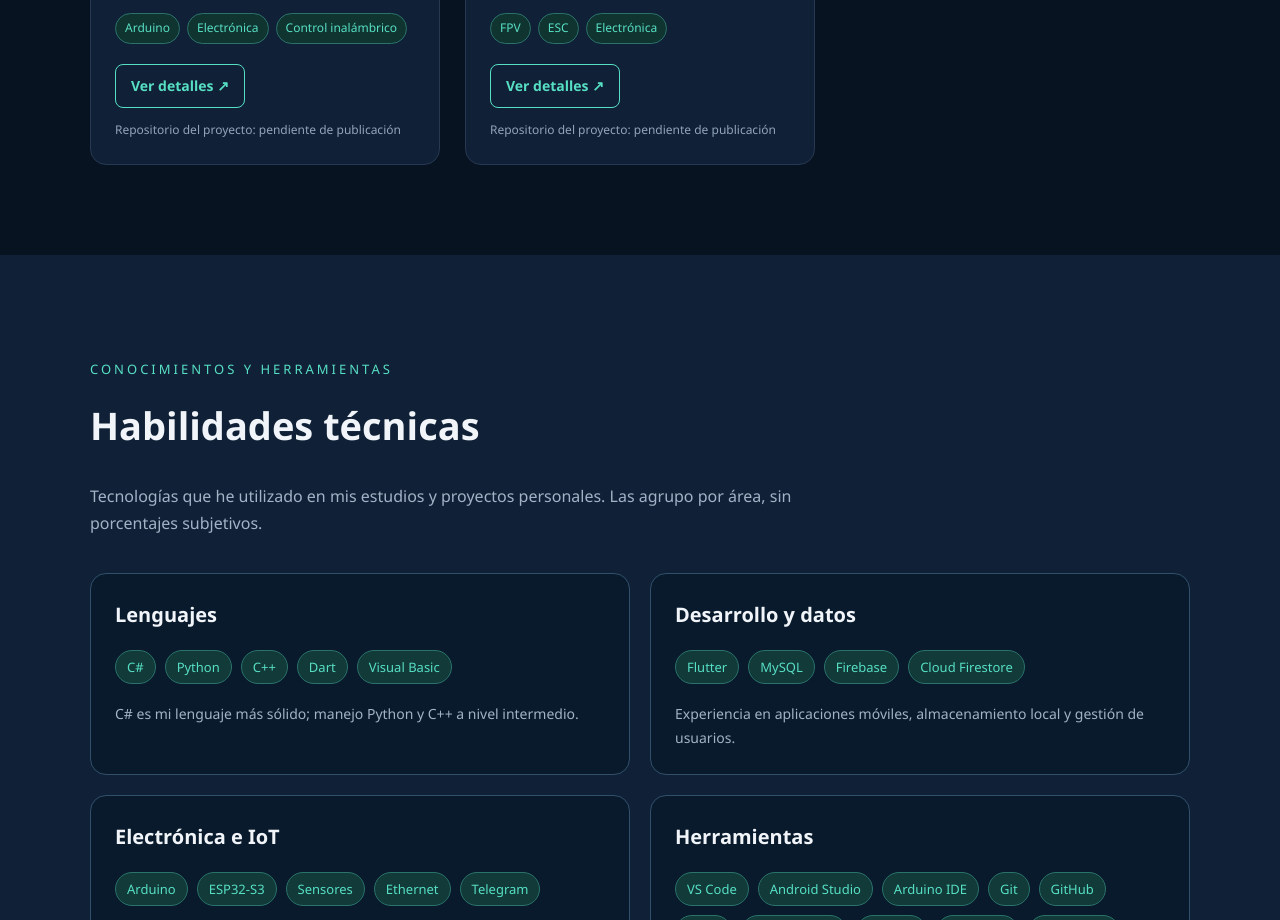
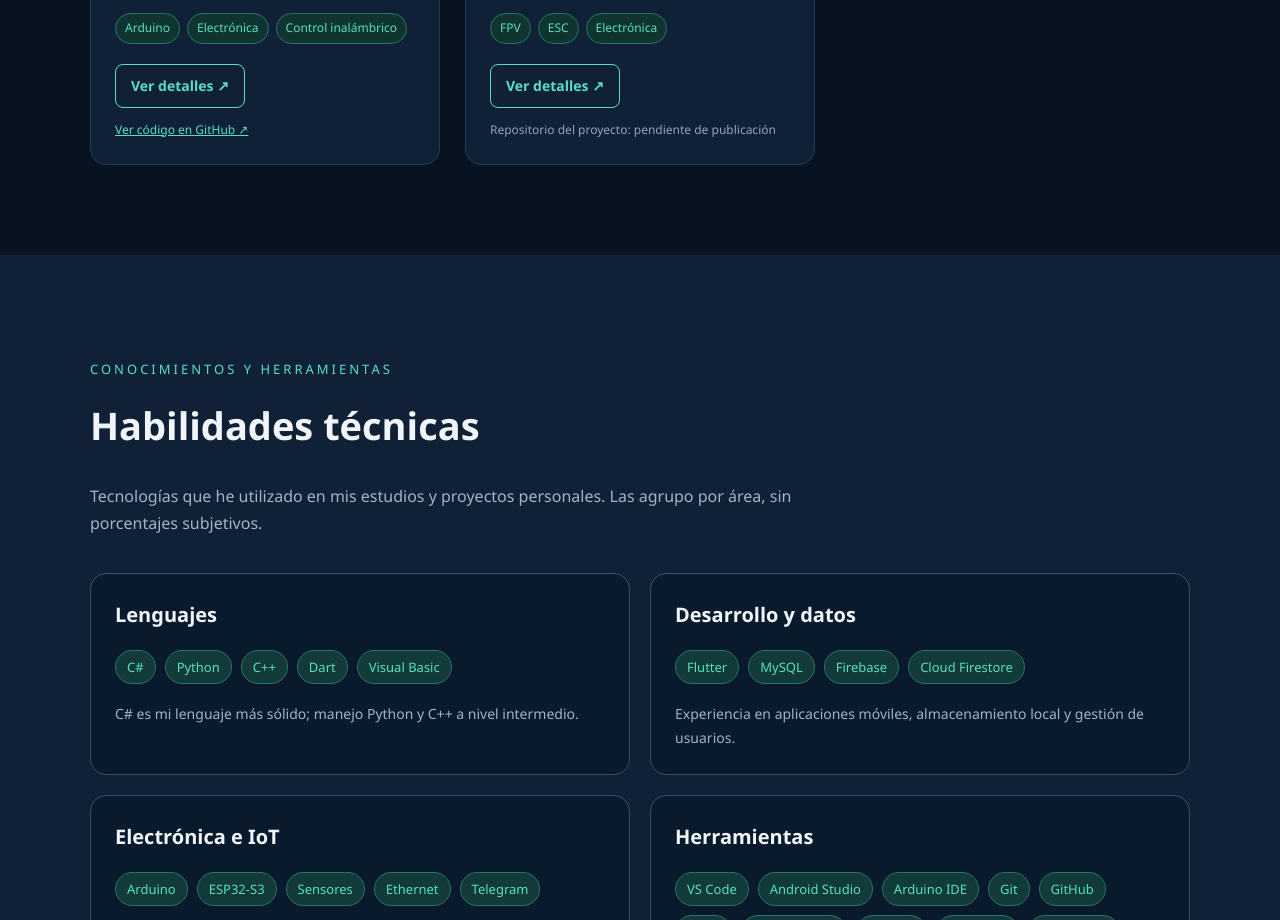
Before and after one commit to Brocoly7w7/portafolio-juan-emmanuel, a plain HTML site: page index.html in a window 1280 px wide. Shown: the part 4500-5420 px from the top of the page. Drawn offline with Linux system fonts and the light colour scheme.

Commit message:
feat: enlazar repositorio del carro Arduino

```diff
--- a/index.html
+++ b/index.html
@@ -107,7 +107,13 @@
               <p>Vehículo controlado con mando de PS5 y aplicación móvil, con iluminación LED y diseño personalizado.</p>
               <div class="tags"><span>Arduino</span><span>Electrónica</span><span>Control inalámbrico</span></div>
               <button class="details-button" type="button" data-project="carro">Ver detalles <span aria-hidden="true">↗</span></button>
-              <p class="repo-pending">Repositorio del proyecto: pendiente de publicación</p>
+              <p class="repo-pending">
+                <a href="https://github.com/Brocoly7w7/Arduino-PS5-Car"
+                  target="_blank"
+                  rel="noopener noreferrer">
+                  Ver código en GitHub ↗
+                </a>
+              </p>
             </div>
           </article>
           <article class="project-card">
```
